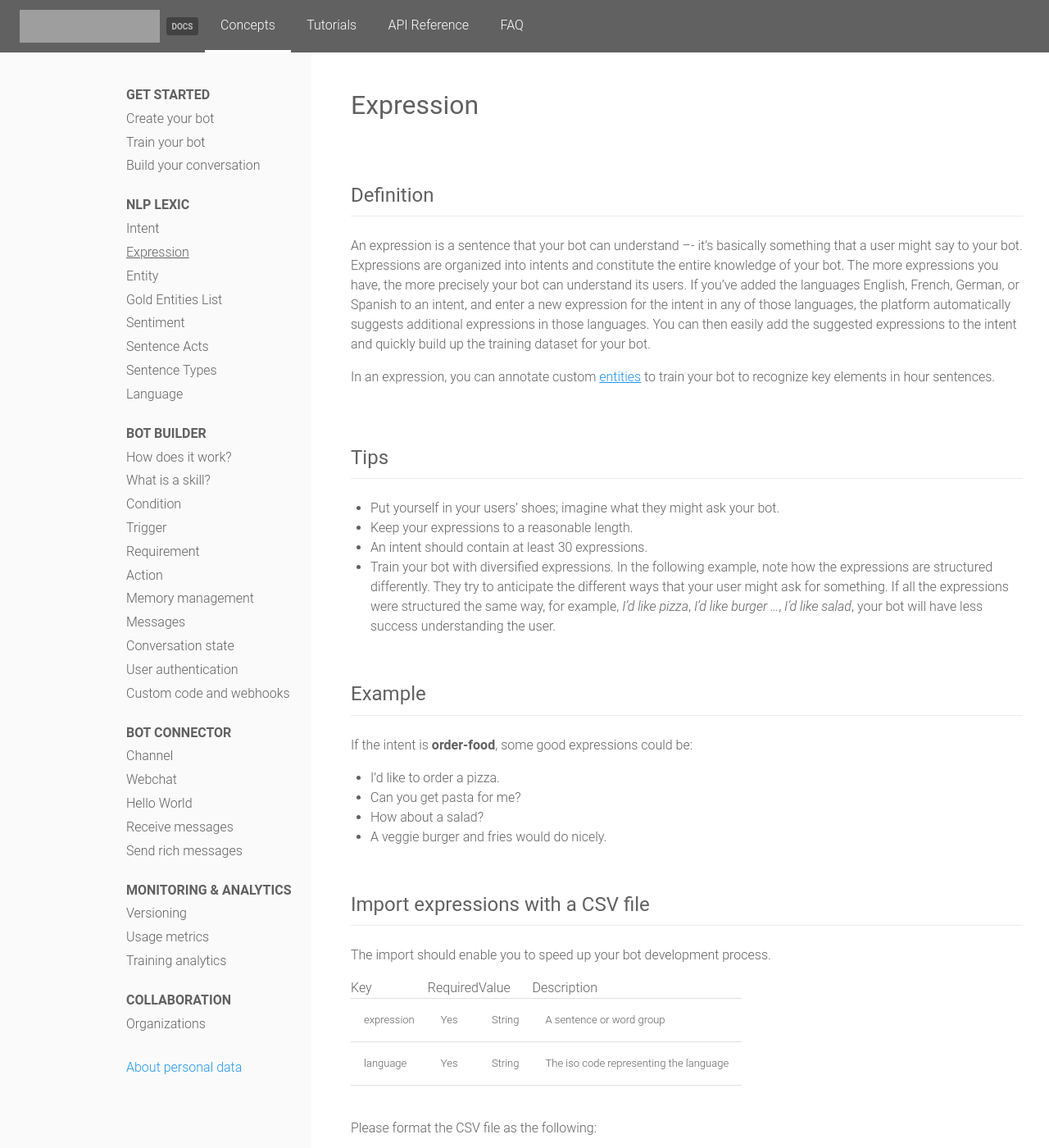
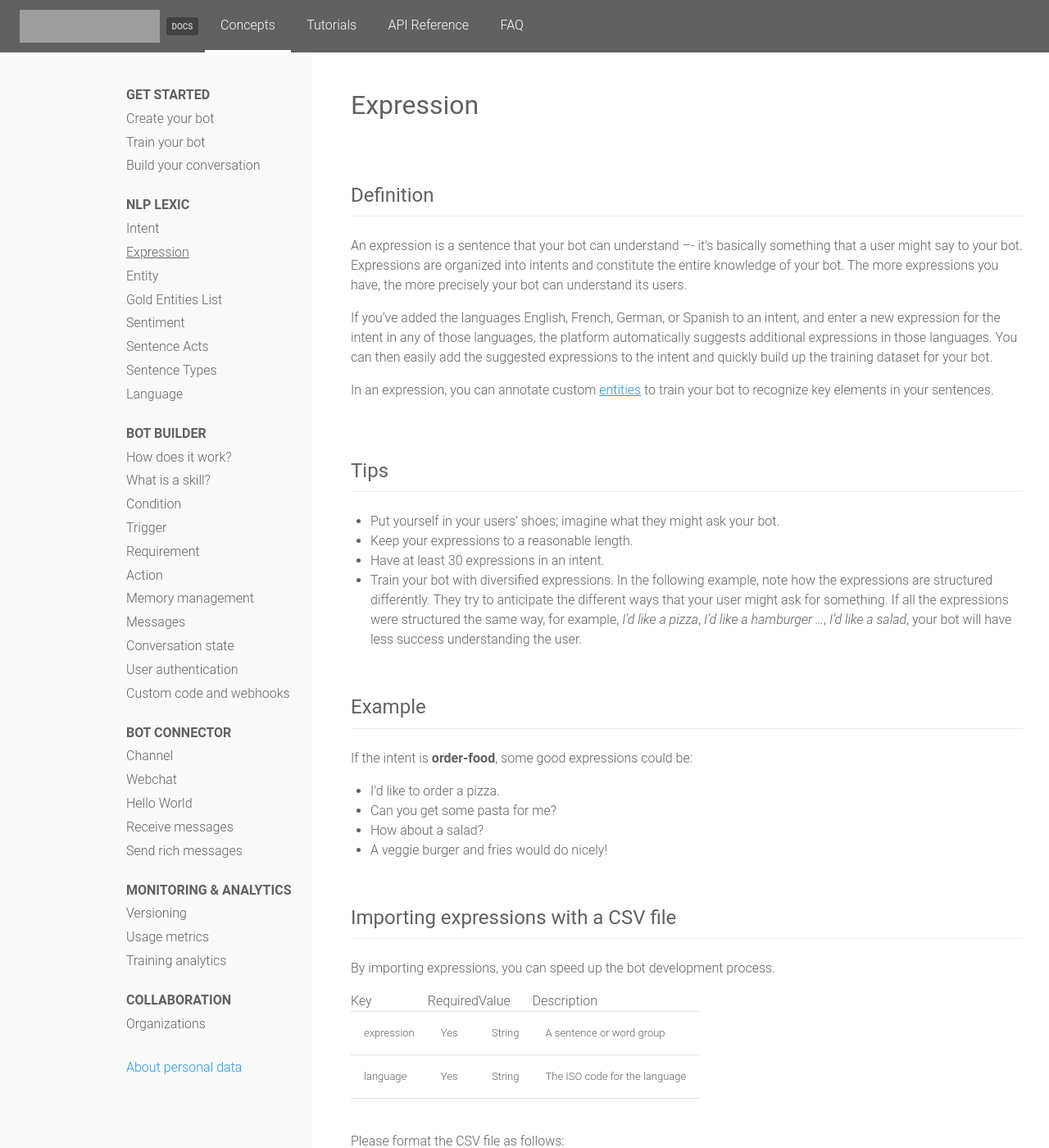
Before and after one commit to SAP-archive/docs, a Jekyll site: the page built from concepts/nlp_lexic/expression.md, in a window 1280 px wide and 1400 px high. Shown: the whole window at 82% size. Built offline with Jekyll 4.4.1, drawn with Linux system fonts in a browser that asks for light colours; nearby versions of some CDN libraries; comment, search, counter and statistics services are not loaded; some of the changed text lies outside the part shown; grey boxes are pictures that could not be loaded.

Commit message:
Update expression.md

```diff
--- a/concepts/nlp_lexic/expression.md
+++ b/concepts/nlp_lexic/expression.md
@@ -5,38 +5,41 @@
 ---
 
 ## Definition
-An expression is a sentence that your bot can understand –- it's basically something that a user might say to your bot. Expressions are organized into intents and constitute the entire knowledge of your bot. The more expressions you have, the more precisely your bot can understand its users. If you've added the languages English, French, German, or Spanish to an intent, and enter a new expression for the intent in any of those languages, the platform automatically suggests additional expressions in those languages. You can then easily add the suggested expressions to the intent and quickly build up the training dataset for your bot.
 
-In an expression, you can annotate custom [entities](/concepts/entity) to train your bot to recognize key elements in hour sentences.
+An expression is a sentence that your bot can understand –- it's basically something that a user might say to your bot. Expressions are organized into intents and constitute the entire knowledge of your bot. The more expressions you have, the more precisely your bot can understand its users.
+
+If you've added the languages English, French, German, or Spanish to an intent, and enter a new expression for the intent in any of those languages, the platform automatically suggests additional expressions in those languages. You can then easily add the suggested expressions to the intent and quickly build up the training dataset for your bot.
+
+In an expression, you can annotate custom [entities](/concepts/entity) to train your bot to recognize key elements in your sentences.
 
 ## Tips
 
 * Put yourself in your users’ shoes; imagine what they might ask your bot.
 * Keep your expressions to a reasonable length.
-* An intent should contain at least 30 expressions.
-* Train your bot with diversified expressions. In the following example, note how the expressions are structured differently. They try to anticipate the different ways that your user might ask for something. If all the expressions were structured the same way, for example, _I'd like pizza_, _I'd like burger …_, _I'd like salad_, your bot will have less success understanding the user.
+* Have at least 30 expressions in an intent.
+* Train your bot with diversified expressions. In the following example, note how the expressions are structured differently. They try to anticipate the different ways that your user might ask for something. If all the expressions were structured the same way, for example, _I'd like a pizza_, _I'd like a hamburger …_, _I'd like a salad_, your bot will have less success understanding the user.
 
 ## Example
 
 If the intent is **order-food**, some good expressions could be:
 
 * I'd like to order a pizza.
-* Can you get pasta for me?
+* Can you get some pasta for me?
 * How about a salad?
-* A veggie burger and fries would do nicely.
+* A veggie burger and fries would do nicely!
 
-## Import expressions with a CSV file
+## Importing expressions with a CSV file
 
-The import should enable you to speed up your bot development process.
+By importing expressions, you can speed up the bot development process.
 
 | Key        | Required | Value  | Description                                                 |
 | ---------- | -------- | ------ | ----------------------------------------------------------- |
 | expression | Yes      | String | A sentence or word group                                    |
-| language   | Yes      | String | The iso code representing the language                      |
+| language   | Yes      | String | The ISO code for the language                               |
 
 <br>
 
-Please format the CSV file as the following:
+Please format the CSV file as follows:
 ~~~ json
 expression;language
 I want to travel to NYC.;en
@@ -51,6 +54,8 @@
 | Let's travel to New York! | en       |
 
 <br>
-There is a limit for importing expressions.
-You are allowed to import 10,000 expressions at once, while not exceeding the file size limit of 1 MB.
+When importing expressions, please note the following:
+- You can import up to 10,000 expressions at the same time.
+- Be sure not to exceed the file size limit of 1 MB.
+
 Additionally, you cannot add the same expression multiple times to the same intent.
```
